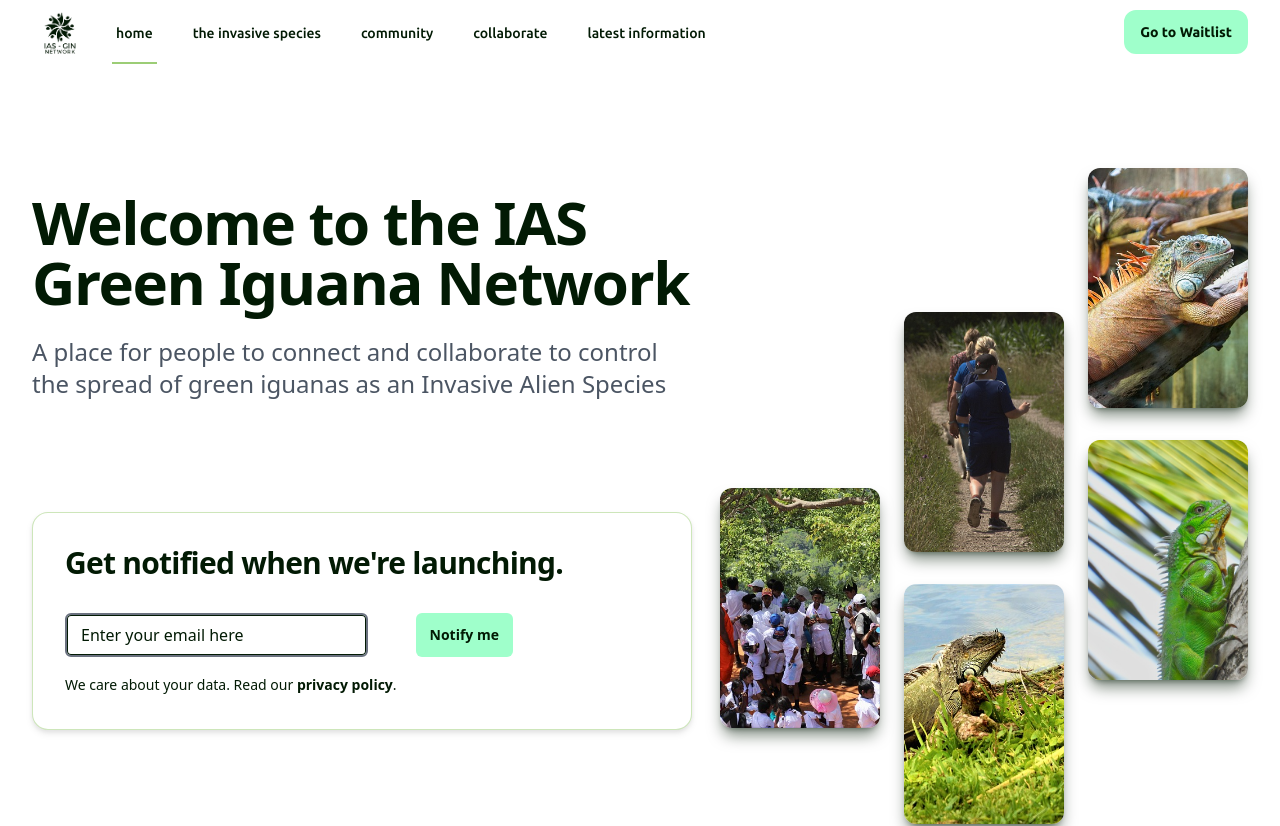
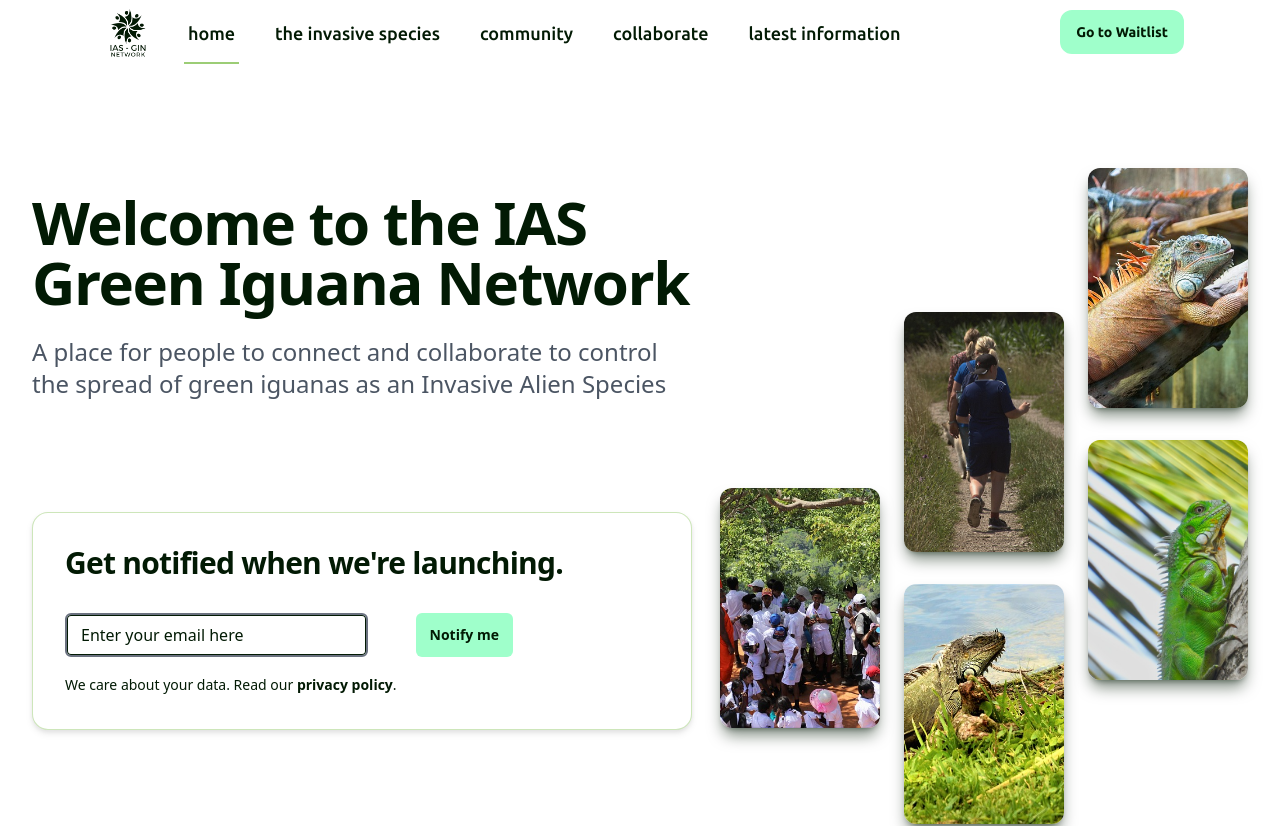
Before and after one commit to Ed-TheVisionMaker/green-ig-ias-network, a Next.js app: page / in a window 1280 px wide. Shown: the top 826 px of the page. Built offline with nearby package versions, Linux system fonts and the light colour scheme; a web font is replaced by a local one.

Commit message:
style: removed gradient from footer

```diff
--- a/components/Footer/index.tsx
+++ b/components/Footer/index.tsx
@@ -5,9 +5,9 @@ import WaitlistButton from '../WaitlistButton';
 
 const Footer = () => {
   return (
-    <footer className='flex flex-col font-open-sans w-full mt-24 shadow-xl shadow-ginBlack'>
+    <footer className='flex flex-col font-open-sans w-full mt-24 bg-ginWhite border-t border-ginBlack/10'>
       <div className='flex'>
-        <div className='flex items-center justify-between py-8 bg-gradient-to-r from-teaGreen/50 to-ginWhite'>
+        <div className='flex items-center justify-between py-8'>
           <div className='flex items-center mr-40 rounded-xl w-max'>
             <img
               className='h-28 mt-1 mb-2'
@@ -54,7 +54,7 @@ const Footer = () => {
             </div>
           </div>
           <div className='border-t border-dotted border-ginBlack'></div>
-          <div className='flex items-center justify-between py-4 bg-gradient-to-r from-teaGreen/50 to-ginWhite'></div>
+          <div className='flex items-center justify-between py-4'></div>
           <div className='flex flex-col items-start ml-40'>
             <h3 className='text-xl font-ubuntu font-bold tracking-tight text-ginBlack mb-2'>
               Join our waitlist
--- a/components/InvasiveSpeciesHero/index.tsx
+++ b/components/InvasiveSpeciesHero/index.tsx
@@ -38,7 +38,7 @@ export default function InvasiveSpeciesHero() {
                     <li className='flex items-center mt-4'>
                       <span>
                         {Warning({
-                          className: 'h-10 w-10 mr-4',
+                          className: 'h-10 w-10 mr-4 p-4',
                         })}
                       </span>
                       Being introduced as pets
--- a/components/Navbar/index.tsx
+++ b/components/Navbar/index.tsx
@@ -6,22 +6,22 @@ export default function Navbar() {
   const pathname = usePathname();
 
   return (
-    <div className='w-full font-ubuntu'>
-      <div className='relative flex h-16 justify-between mx-auto px-8'>
+    <div className='w-full font-ubuntu max-w-8xl'>
+      <div className='relative flex h-16 justify-between mx-auto px-24'>
         <div className='absolute inset-y-0 left-0 flex items-center sm:hidden'></div>
         <div className='flex flex-1 items-center justify-center sm:items-stretch sm:justify-start'>
           <div className='flex flex-shrink-0 items-center'>
             <img
-              className='h-14'
+              className='h-16'
               src='/ias-gin-logo-black.png'
               alt='Your Company'
             />
           </div>
-          <div className='hidden sm:ml-6 sm:flex sm:space-x-8'>
+          <div className='hidden sm:ml-6 sm:flex sm:space-x-8 text-lg font-medium'>
             <Link
               className={`inline-flex items-center ${
                 pathname === '/' ? 'border-pistachio' : 'border-transparent'
-              } border-b-2 hover:border-pistachio px-1 pt-1 text-sm font-medium text-ginBlack`}
+              } border-b-2 hover:border-pistachio px-1 pt-1 text-ginBlack`}
               href='/'
             >
               home
@@ -31,7 +31,7 @@ export default function Navbar() {
                 pathname === '/invasive'
                   ? 'border-pistachio'
                   : 'border-transparent'
-              } border-b-2 hover:border-pistachio px-1 pt-1 text-sm font-medium text-ginBlack`}
+              } border-b-2 hover:border-pistachio px-1 pt-1 text-ginBlack`}
               href='/invasive'
             >
               the invasive species
@@ -41,7 +41,7 @@ export default function Navbar() {
                 pathname === '/community'
                   ? 'border-pistachio'
                   : 'border-transparent'
-              } border-b-2 hover:border-pistachio px-1 pt-1 text-sm font-medium text-ginBlack`}
+              } border-b-2 hover:border-pistachio px-1 pt-1 text-ginBlack`}
               href='/community'
             >
               community
@@ -51,7 +51,7 @@ export default function Navbar() {
                 pathname === '/invasive'
                   ? 'border-pistachio'
                   : 'border-transparent'
-              } border-b-2 hover:border-pistachio px-1 pt-1 text-sm font-medium text-ginBlack`}
+              } border-b-2 hover:border-pistachio px-1 pt-1 font-medium text-ginBlack`}
               href='/collaborate'
             >
               collaborate
@@ -61,7 +61,7 @@ export default function Navbar() {
                 pathname === '/latestInformation'
                   ? 'border-pistachio'
                   : 'border-transparent'
-              } border-b-2 hover:border-pistachio px-1 pt-1 text-sm font-medium text-ginBlack`}
+              } border-b-2 hover:border-pistachio px-1 pt-1 text-ginBlack`}
               href='/collaborate'
             >
               latest information
```
